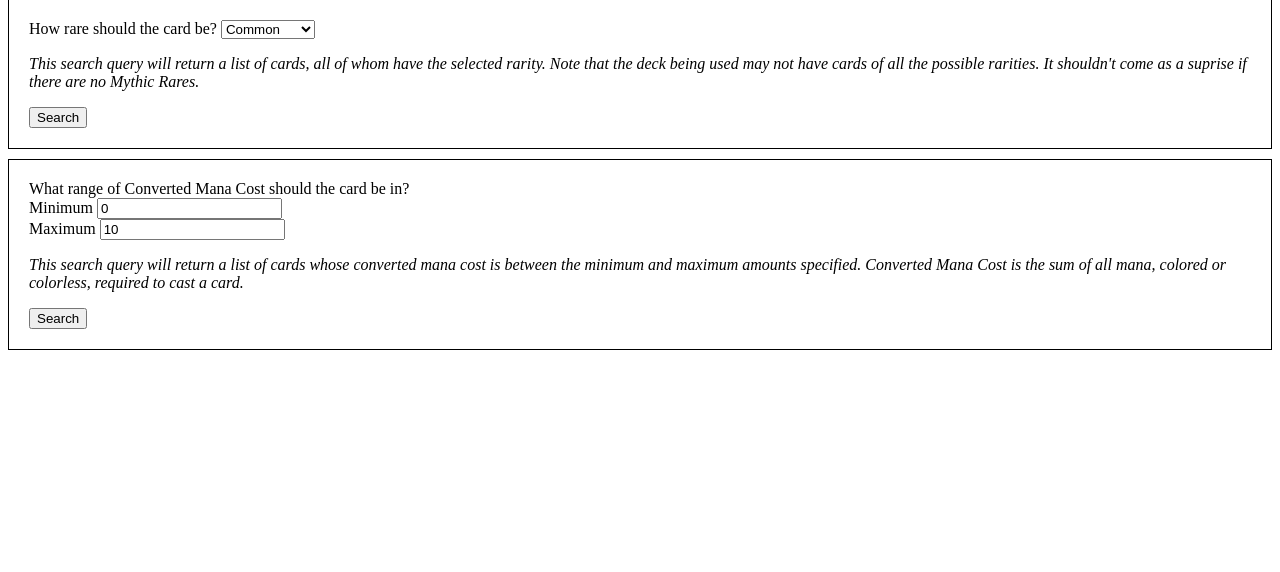
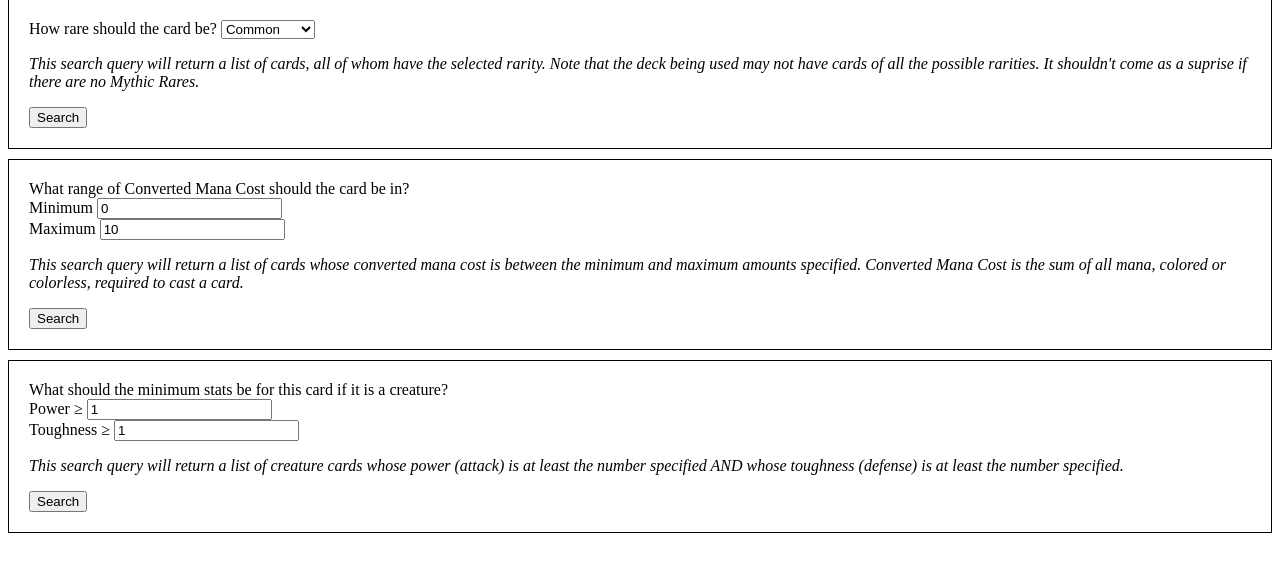
Before and after one commit to GiorgioVi/MongoDisMongoDat06, a Flask app: page / in a window 1280 px wide. Shown: the part 93-665 px from the top of the page. Run offline with Flask 2, Linux system fonts and the light colour scheme.

Commit message:
you can now search by power and toughness:

```diff
--- a/templates/form.html
+++ b/templates/form.html
@@ -36,6 +36,13 @@
                 <p><i>This search query will return a list of cards whose converted mana cost is between the minimum and maximum amounts specified. Converted Mana Cost is the sum of all mana, colored or colorless, required to cast a card.</i></p>
                 <input type="submit" name="cmc" value="Search">
             </div>
+            <div class="box">
+                What should the minimum stats be for this card if it is a creature?<br>
+                Power &ge; <input type="number" name="p" value="1"><br>
+                Toughness &ge; <input type="number" name="t" value="1"><br>
+                <p><i>This search query will return a list of creature cards whose power (attack) is at least the number specified AND whose toughness (defense) is at least the number specified.</i></p>
+                <input type="submit" name="stats" value="Search">
+            </div>
         </form>
     </body>
 </html>
```
